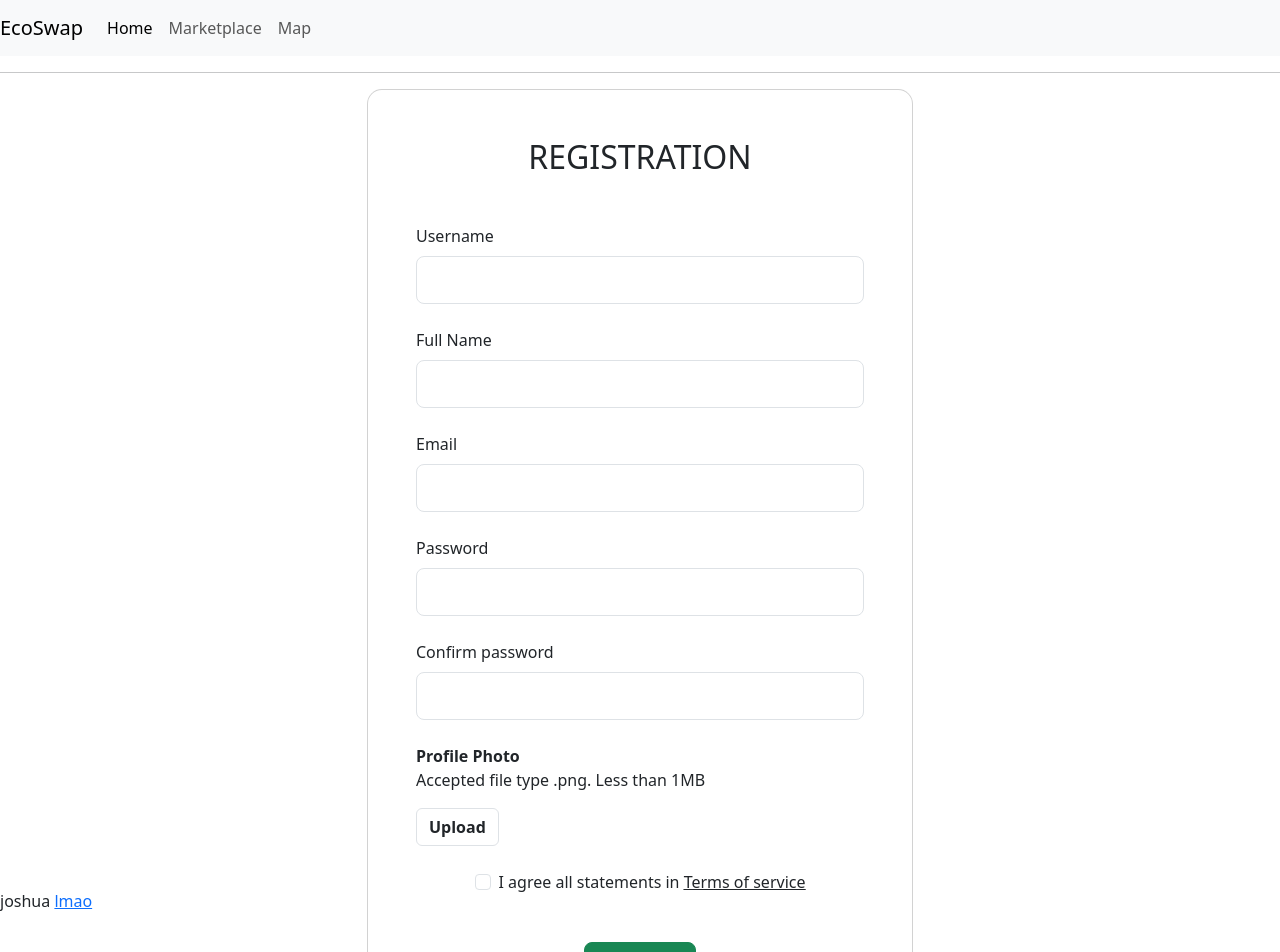
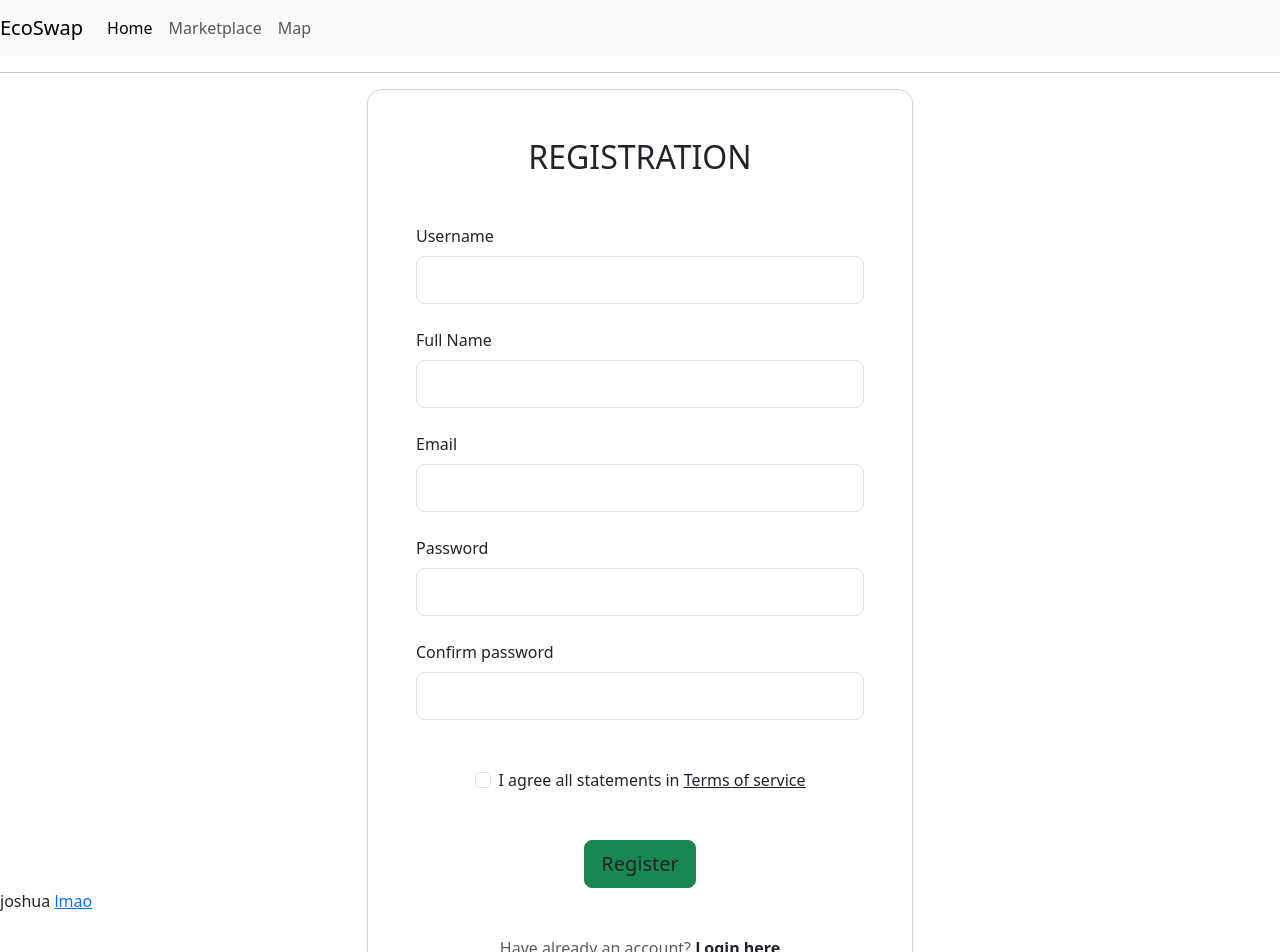
Before and after one commit to jsamaze/EcoSwap-frontend, a Vue app: page /register in a window 1280 px wide. Shown: the top 952 px of the page. Built offline with nearby package versions, Linux system fonts and the light colour scheme; no server answers.

Commit message:
updated names

```diff
--- a/src/router/index.js
+++ b/src/router/index.js
@@ -7,9 +7,9 @@ import TestView from '../views/TestView.vue'
 import UserMarketplaceView from '../views/UserMarketplaceView.vue'
 
 import MapView from '../views/MapView.vue'
-import homepage from '../views/homepage.vue'
-import register from '../views/register.vue'
-import login from '../views/login.vue'
+import HomepageView from '../views/HomepageView.vue'
+import RegisterView from '../views/RegisterView.vue'
+import LoginView from '../views/LoginView.vue'
 
 import UserProfileView from '../views/UserProfileView.vue'
 
@@ -43,17 +43,17 @@ const router = createRouter({
     {
       path: '/register',
       name: 'register',
-      component: register,
+      component: RegisterView,
     },
     {
       path: '/login',
       name: 'login',
-      component: login,
+      component: LoginView,
     },
     {
-      path: '/home',
-      name: 'home',
-      component: homepage,
+      path: '/homepage',
+      name: 'homepage',
+      component: HomepageView,
     },
   ]
 })
--- a/src/views/register.vue
+++ b/src/views/RegisterView.vue
@@ -55,11 +55,7 @@
 
                 </div>
 
-                <div class="pl-sm-4 pl-2" id="img-section">
-                   <b>Profile Photo</b>
-                   <p>Accepted file type .png. Less than 1MB</p>
-                   <button class="btn button border"><b>Upload</b></button>
-                </div>
+
 
                 <br>
 
@@ -106,7 +102,7 @@
 </template>
 
 <style>
-/* you can also import css files */
+
 </style>
 
 <script>
@@ -132,6 +128,7 @@ export default {
     //this happens when u load website
     // dont forget to put the word this
 
+
     //dont forget to use this keyword
                    // this is a reference to the backend URL in .env.local file
     this.axios.get(`${import.meta.env.VITE_BACKEND}/user/joshua`).then( response => {
```
Also changed, not shown: src/views/HomepageView.vue (renamed from src/views/homepage.vue), src/views/LoginView.vue (renamed from src/views/login.vue).
